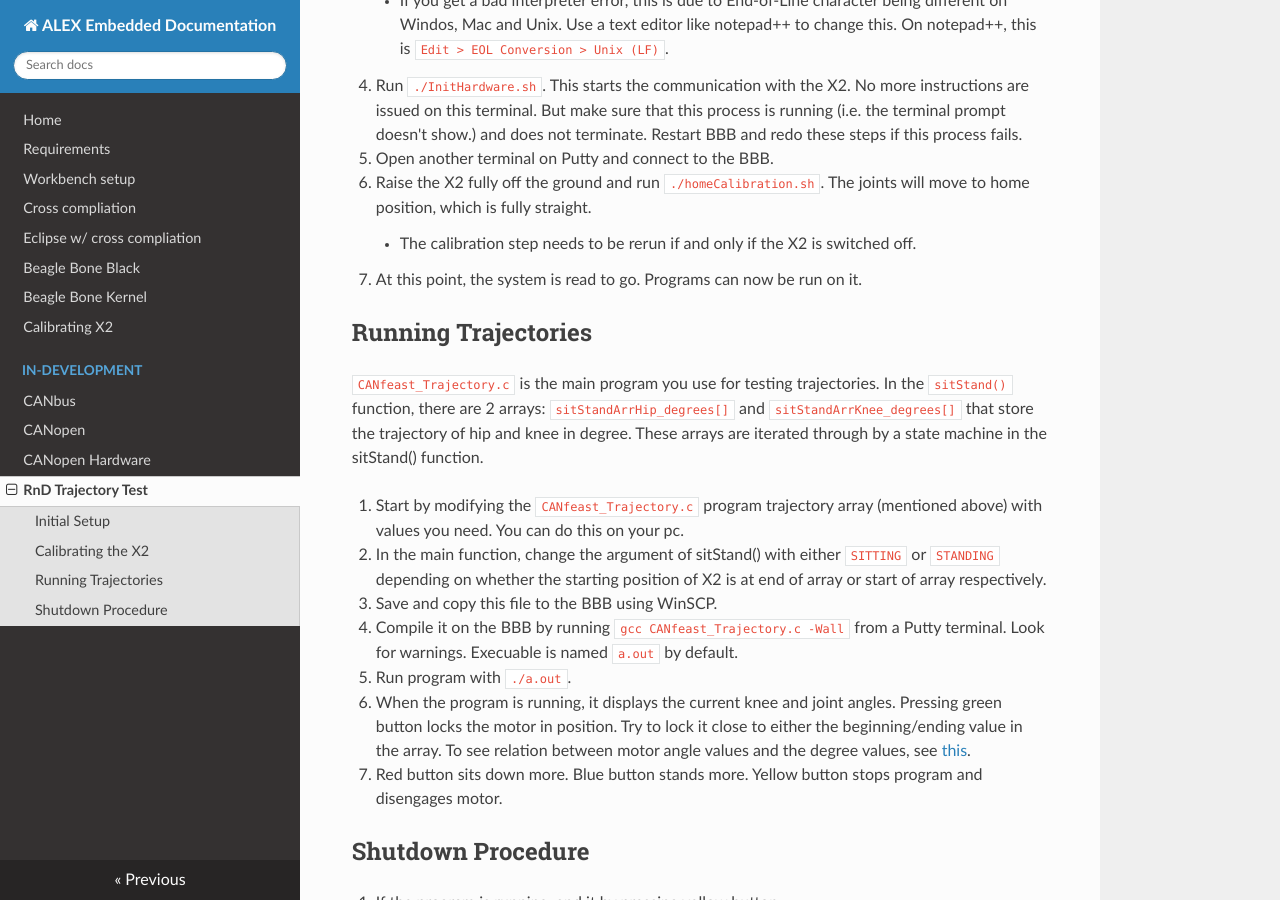
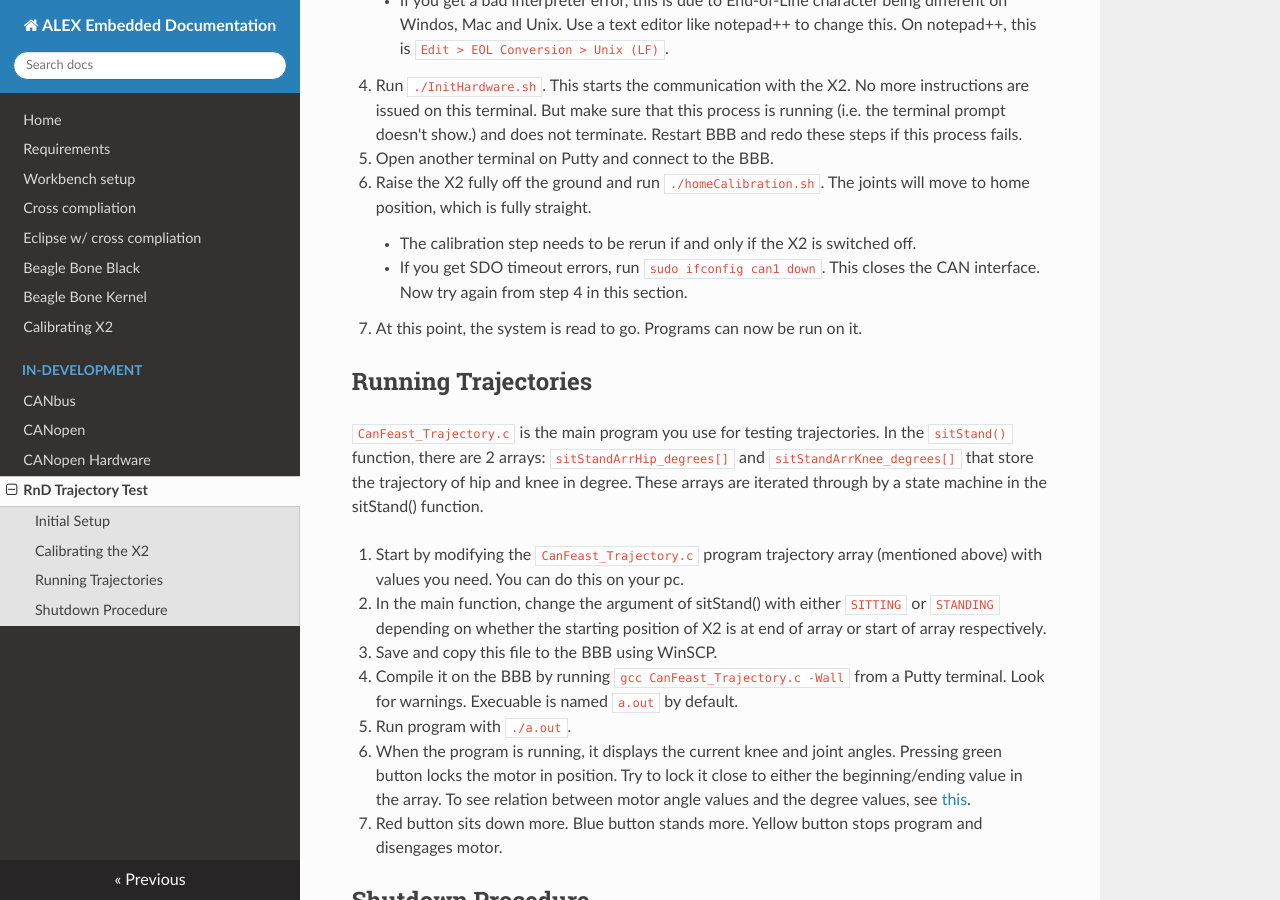
Before and after one commit to capstonealex/Embedded, an MkDocs documentation site: the page built from docs/rnd_test.md, in a window 1280 px wide and 900 px high, scrolled down 1043 px. Built offline with MkDocs 1.6.1, drawn with Linux system fonts in a browser that asks for light colours; nearby versions of some CDN libraries; some of the changed text lies outside the part shown.

Commit message:
Updates trajectory docs for Rnd

```diff
--- a/docs/rnd_test.md
+++ b/docs/rnd_test.md
@@ -1,7 +1,7 @@
 # Procedure for Testing Trajectories on BBB
 
 ## Initial Setup
-1. The files you require for testing are stored in the `RnD_Trajectory_Test` branch of Embedded Github, under [RnD Test Folder](https://github.com/capstonealex/Embedded/tree/RnD_Trajectory_Test/RnD%20Test). The files you need are `InitHardware.sh`, `homeCalibration.sh`, and `CANfeast_Trajectory.c`. Clone this branch to your PC.
+1. The files you require for testing are stored in the `RnD_Trajectory_Test` branch of Embedded Github, under [RnD Test Folder](https://github.com/capstonealex/Embedded/tree/RnD_Trajectory_Test/RnD%20Test). The files you need are `InitHardware.sh`, `homeCalibration.sh`, and `CanFeast_Trajectory.c`. Clone this branch to your PC.
 2. Use the BBB with number 1 written on the ethernet port for your tests.
 3. Connect BBB to your PC using micro USB cable.
 4. Connect BBB to the X2 by connecting the ethernet cable as shown in table below.
@@ -20,25 +20,26 @@
 7. Using WinSCP, copy the 2 script files (.sh) from Github onto the BBB. Copy these to any working folder you require.
 
 ## Calibrating the X2
-6. Power on the X2 with both hips and knees fully flexed backwards. Keep holding the joints back for a few seconds before releasing. This sets the zero at the back joint limits.
-7. Go the Putty terminal, change to your working directory using `cd <folder>`.
-8. To run scripts, you need to enable execution permission (only for the 1st time when copied to BBB from github). Run `sudo chmod a+x <filename>`. Do this for the 2 script files (.sh extension).
+1. Power on the X2 with both hips and knees fully flexed backwards. Keep holding the joints back for a few seconds before releasing. This sets the zero at the back joint limits.
+2. Go the Putty terminal, change to your working directory using `cd <folder>`.
+3. To run scripts, you need to enable execution permission (only for the 1st time when copied to BBB from github). Run `sudo chmod a+x <filename>`. Do this for the 2 script files (.sh extension).
 
       * If you get a bad interpreter error, this is due to End-of-Line character being different on Windos, Mac and Unix. Use a text editor like notepad++ to change this. On notepad++, this is `Edit > EOL Conversion > Unix (LF)`.
 
-9. Run `./InitHardware.sh`. This starts the communication with the X2. No more instructions are issued on this terminal. But make sure that this process is running (i.e. the terminal prompt doesn't show.) and does not terminate. Restart BBB and redo these steps if this process fails.
-10. Open another terminal on Putty and connect to the BBB.
-11. Raise the X2 fully off the ground and run `./homeCalibration.sh`. The joints will move to home position, which is fully straight.
+4. Run `./InitHardware.sh`. This starts the communication with the X2. No more instructions are issued on this terminal. But make sure that this process is running (i.e. the terminal prompt doesn't show.) and does not terminate. Restart BBB and redo these steps if this process fails.
+5. Open another terminal on Putty and connect to the BBB.
+6. Raise the X2 fully off the ground and run `./homeCalibration.sh`. The joints will move to home position, which is fully straight.
       * The calibration step needs to be rerun if and only if the X2 is switched off.
-12. At this point, the system is read to go. Programs can now be run on it.
+      * If you get SDO timeout errors, run `sudo ifconfig can1 down`. This closes the CAN interface. Now try again from step 4 in this section.
+7. At this point, the system is read to go. Programs can now be run on it.
 
 ## Running Trajectories
-`CANfeast_Trajectory.c` is the main program you use for testing trajectories. In the `sitStand()` function, there are 2 arrays: `sitStandArrHip_degrees[]` and `sitStandArrKnee_degrees[]` that store the trajectory of hip and knee in degree. These arrays are iterated through by a state machine in the sitStand() function.
+`CanFeast_Trajectory.c` is the main program you use for testing trajectories. In the `sitStand()` function, there are 2 arrays: `sitStandArrHip_degrees[]` and `sitStandArrKnee_degrees[]` that store the trajectory of hip and knee in degree. These arrays are iterated through by a state machine in the sitStand() function.
 
-1. Start by modifying the `CANfeast_Trajectory.c` program trajectory array (mentioned above) with values you need. You can do this on your pc.
+1. Start by modifying the `CanFeast_Trajectory.c` program trajectory array (mentioned above) with values you need. You can do this on your pc.
 2. In the main function, change the argument of sitStand() with either `SITTING` or `STANDING` depending on whether the starting position of X2 is at end of array or start of array respectively.
 3. Save and copy this file to the BBB using WinSCP.
-2. Compile it on the BBB by running `gcc CANfeast_Trajectory.c -Wall` from a Putty terminal. Look for warnings. Execuable is named `a.out` by default.
+2. Compile it on the BBB by running `gcc CanFeast_Trajectory.c -Wall` from a Putty terminal. Look for warnings. Execuable is named `a.out` by default.
 3. Run program with `./a.out`.
 4. When the program is running, it displays the current knee and joint angles. Pressing green button locks the motor in position. Try to lock it close to either the beginning/ending value in the array. To see relation between motor angle values and the degree values, see [this](https://embeded.readthedocs.io/en/latest/calibration/).
 5. Red button sits down more. Blue button stands more. Yellow button stops program and disengages motor.
```
